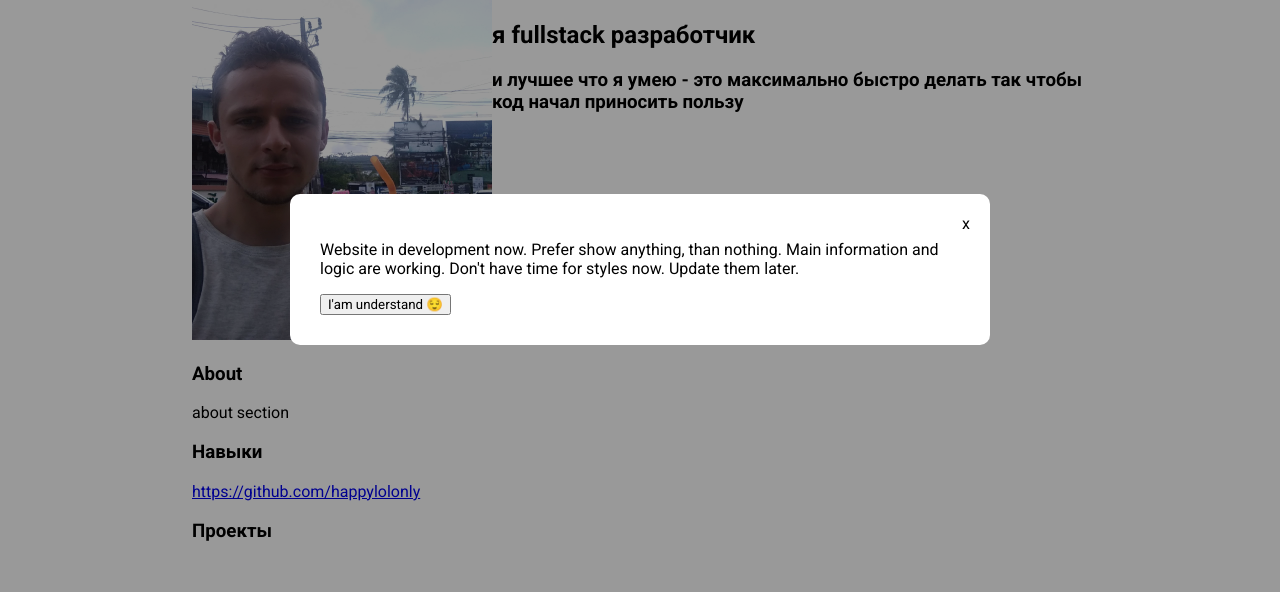
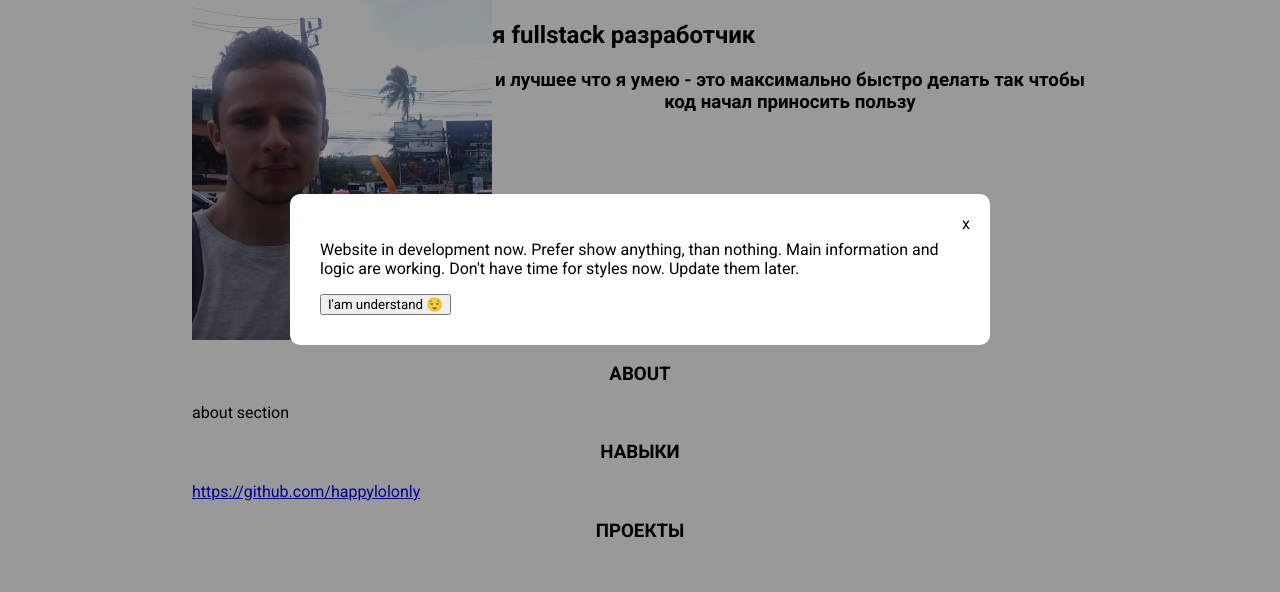
Before and after one commit to happylolonly/my-website, a React (Create React App) app: page / in a window 1280 px wide. Shown: the part 131-723 px from the top of the page. Built offline with nearby package versions, Linux system fonts and the light colour scheme.

Commit message:
add app styles

```diff
--- a/src/App.scss
+++ b/src/App.scss
@@ -0,0 +1,11 @@
+.app {
+
+  .main {
+    h3 {
+      text-align: center;
+      text-transform: uppercase;
+    }
+
+  }
+
+}
```
